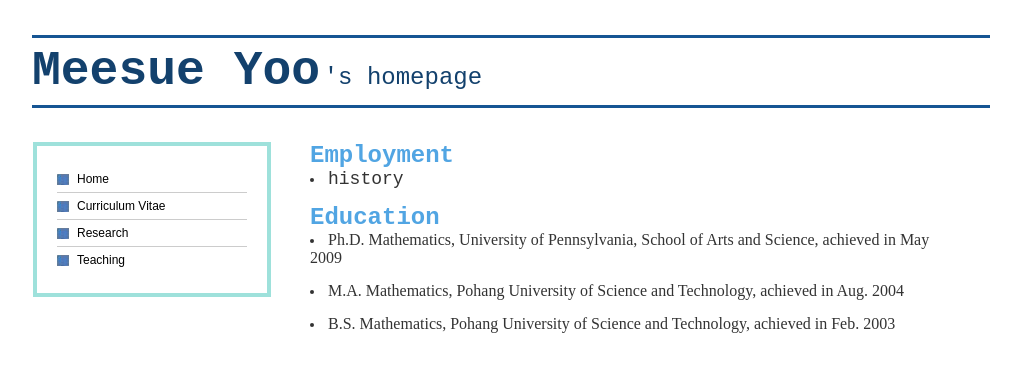
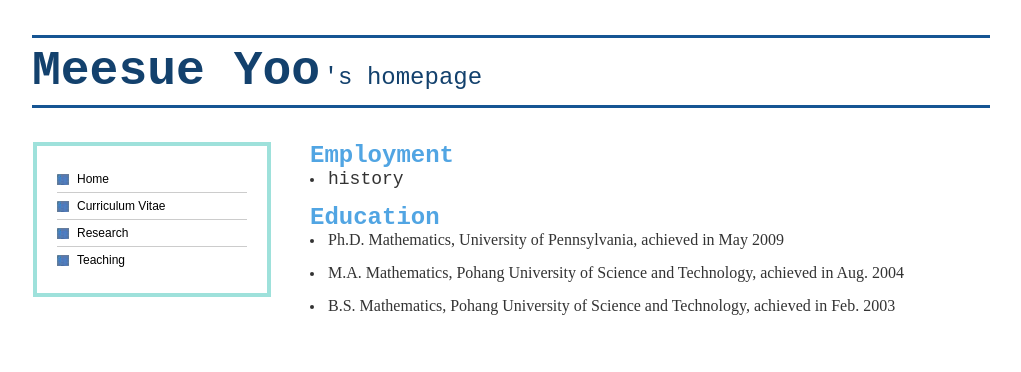
Before and after one commit to meesue/meesue.github.io, a plain HTML site: page cv.html in a window 1280 px wide. Shown: the whole page, without its empty margins (149-1170 px from the left). Drawn offline with nearby package versions, Linux system fonts and the light colour scheme; some packages are replaced by stand-ins of ours.

Commit message:
Update cv.html

```diff
--- a/cv.html
+++ b/cv.html
@@ -51,7 +51,7 @@ A:hover { text-decoration:none; background:E2EAF6}
   <li> <font size="4" face="Courier New"> history</font><br><br>
 
   <font size="5" face="Courier New" color="#51A5E3"><b> Education</b></font><br>
-  <li> <font size="3" face="Newyork Times">Ph.D. Mathematics, University of Pennsylvania, School of Arts and Science, achieved in May 2009</font></li><br>
+  <li> <font size="3" face="Newyork Times">Ph.D. Mathematics, University of Pennsylvania, achieved in May 2009</font></li><br>
   <li> <font size="3" face="Newyork Times">M.A. Mathematics, Pohang University of Science and Technology, achieved in Aug. 2004</font></li><br>
   <li> <font size="3" face="Newyork Times">B.S. Mathematics, Pohang University of Science and Technology, achieved in Feb. 2003</font></li>
 
```
